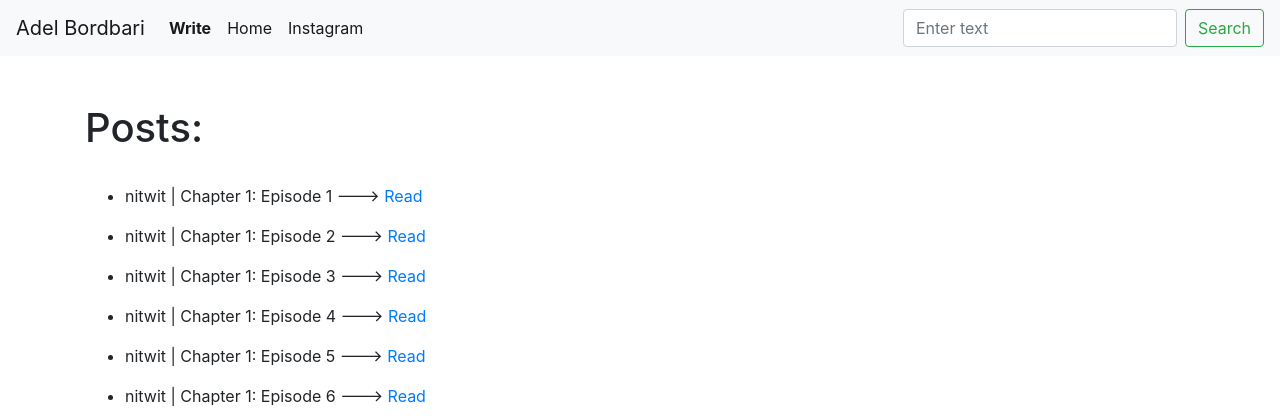
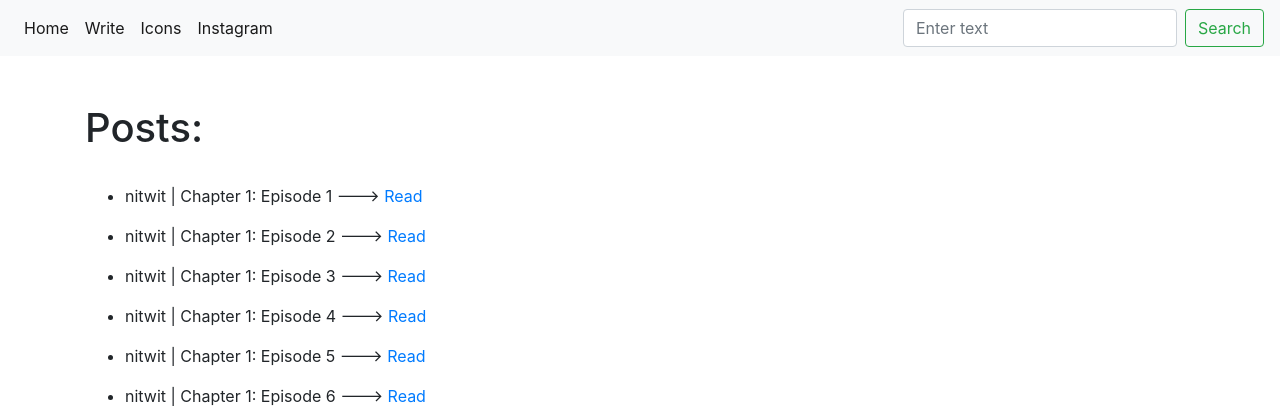
Before and after one commit to adelbordbari/263blog, a Django app: page / in a window 1280 px wide. Shown: the top 420 px of the page. Run offline with Django 3.2, Linux system fonts and the light colour scheme; data comes from the database, SQL or seed files in the repository; some libraries are stand-ins or nearby versions.

Commit message:
simple navbar edit

```diff
--- a/blog/templates/base.html
+++ b/blog/templates/base.html
@@ -16,14 +16,17 @@
 
 	<!--NAVBAR-->
 	<nav class="navbar navbar-expand-lg navbar-light border-dark bg-light">
-		<a class="navbar-brand">Adel Bordbari</a>
+		<!--<a class="navbar-brand">Adel Bordbari</a>-->
 		<div class="collapse navbar-collapse" id="navbarTogglerDemo02">
 			<ul class="navbar-nav mr-auto mt-2 mt-lg-0">
 				<li class="nav-item active">
-				<a class="nav-link" href="{% url 'add_post' %}"><b>Write</b></a>
+					<a class="nav-link" href="{% url 'home' %}">Home</a>
 				</li>
 				<li class="nav-item active">
-				<a class="nav-link" href="{% url 'home' %}">Home</a>
+					<a class="nav-link" href="{% url 'add_post' %}">Write</a>
+				</li>
+				<li class="nav-item active">
+					<a class="nav-link" href="https://icons.getbootstrap.com/">Icons</a>
 				</li>
 				<li class="nav-item active">
 					<a class="nav-link" href="https://www.instagram.com/adel_bordbari/?hl=en">Instagram</a>
```
Lines whose indentation alone changed are shown as unchanged.
